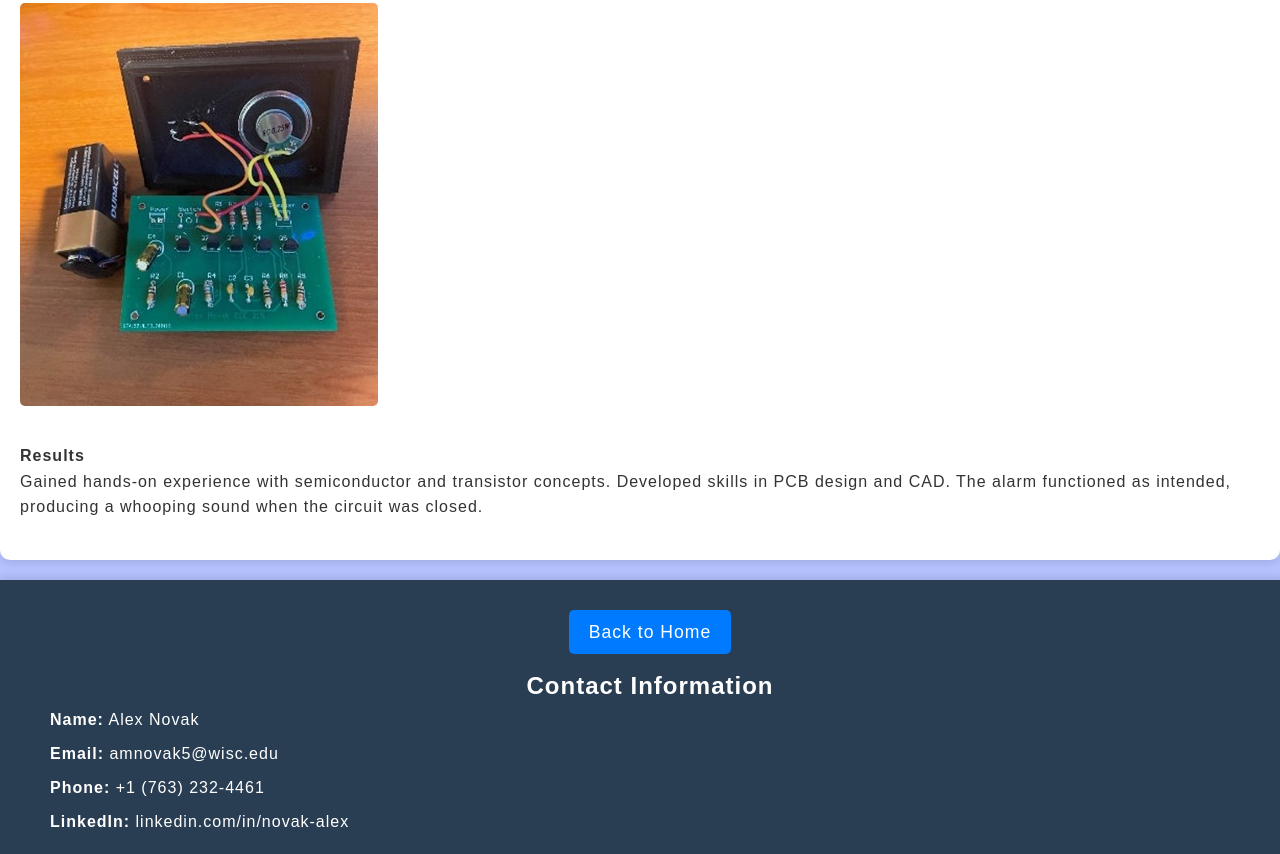
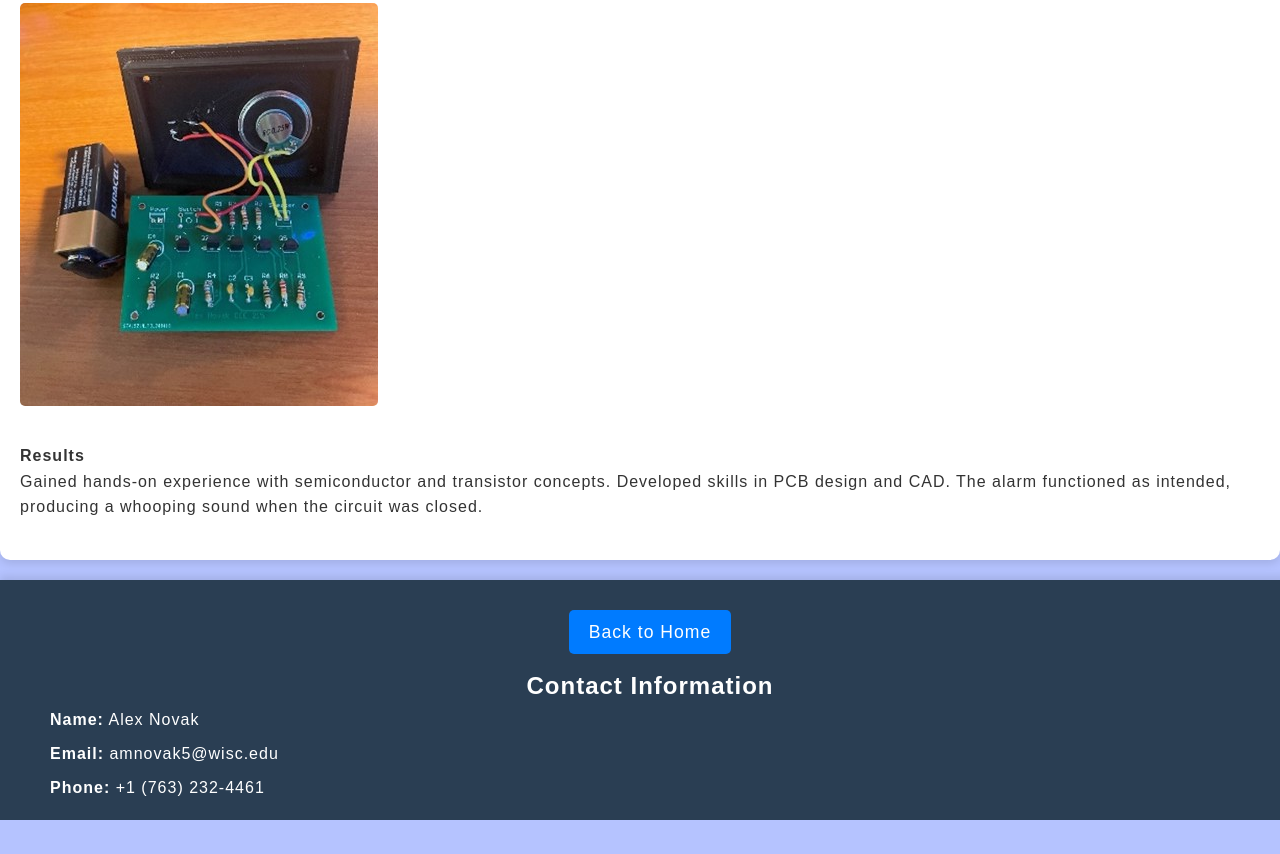
Before and after one commit to ThatTHirdNovak/ThatThirdNovak.github.io, a plain HTML site: page projects.html in a window 1280 px wide. Shown: the part 2315-3169 px from the top of the page. After the commit the page ends 3135 px from the top, so only its background shows below. Drawn offline with Linux system fonts and the light colour scheme.

Commit message:
Update projects.html

```diff
--- a/projects.html
+++ b/projects.html
@@ -67,7 +67,6 @@
                     <li><strong>Name:</strong> Alex Novak</li>
                     <li><strong>Email:</strong> <a href="mailto:amnovak5@wisc.edu">amnovak5@wisc.edu</a></li>
                     <li><strong>Phone:</strong> <a href="tel:+17632324461">+1 (763) 232-4461</a></li>
-                    <li><strong>LinkedIn:</strong> <a href="www.linkedin.com/in/novak-alex" target="_blank" rel="noopener noreferrer">linkedin.com/in/novak-alex</a></li>
                 </ul>
             </div>
         </footer>
```
